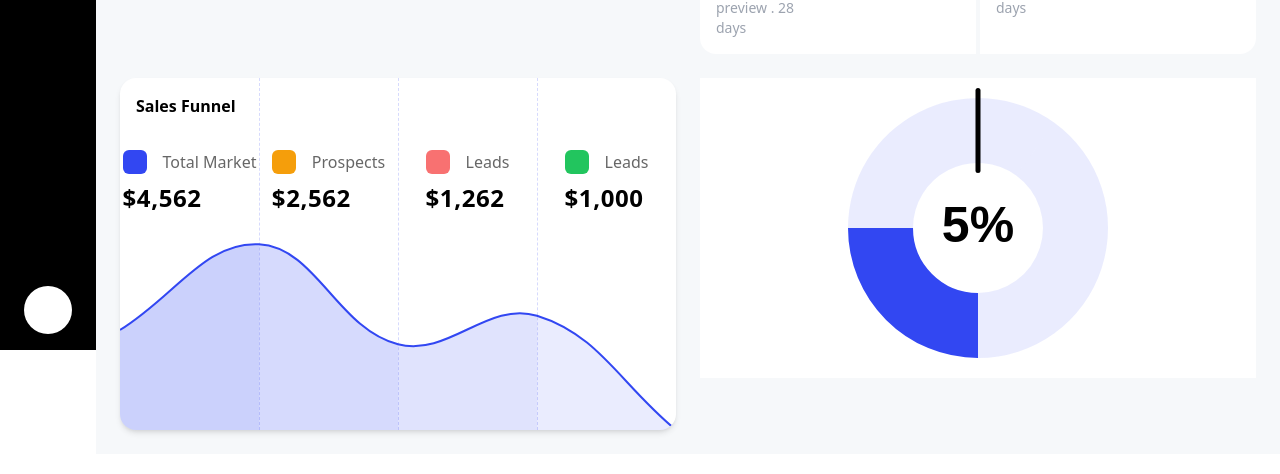
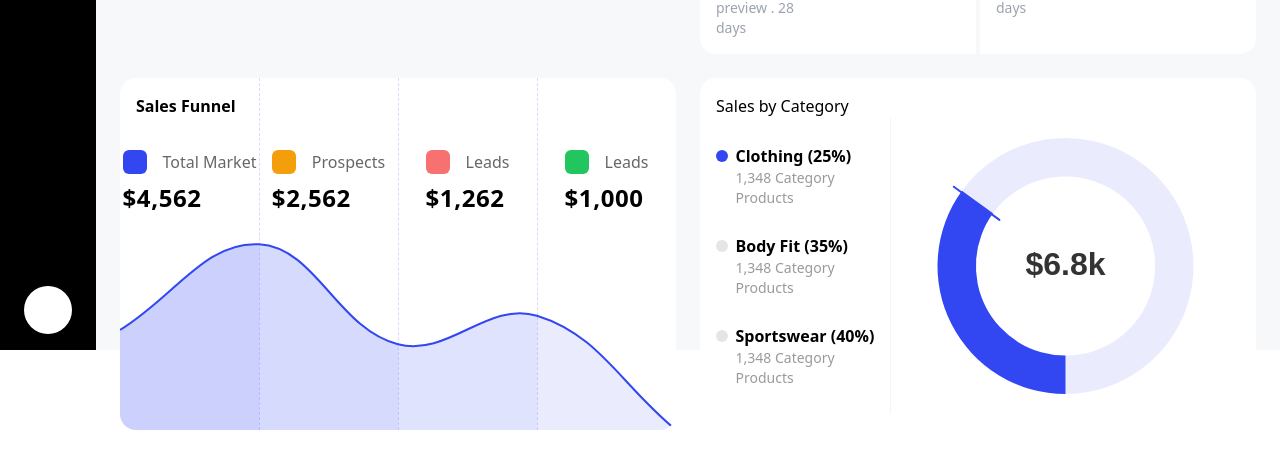
Before and after one commit to Sawanon/dashbard-demo, a React (Vite) app: page / in a window 1280 px wide. Shown: the part 450-924 px from the top of the page. Built offline with nearby package versions, Linux system fonts and the light colour scheme; some icons are missing.

Commit message:
update doghtnut chart

```diff
--- a/src/App.jsx
+++ b/src/App.jsx
@@ -8,10 +8,10 @@ import { PieChart } from "./components/PieChart";
 
 function App() {
   return (
-    <div className={`bg-blue-400 absolute inset-0`}>
+    <div className={`absolute inset-0 bg-[#F6F8FA]`}>
       <SideBar />
       {/* content */}
-      <div className={`h-[1200px] ml-24`}>
+      <div className={` ml-24`}>
         {/* header */}
         <div
           className={`bg-white h-24 flex items-center px-6 gap-6 sticky top-0 z-10`}
@@ -43,7 +43,7 @@ function App() {
             <Notification size={"24"} />
           </div>
         </div>
-        <div className={`bg-[#F6F8FA] grid grid-cols-2 p-6 gap-6`}>
+        <div className={` grid grid-cols-2 p-6 gap-6`}>
           <div className={`rounded-2xl bg-white p-4 h-[320px]`}>
             <Bar />
           </div>
@@ -90,7 +90,7 @@ function App() {
               }
             />
           </div>
-          <div className={`bg-white rounded-2xl relative overflow-hidden flex flex-col justify-between shadow-md`}>
+          <div className={`bg-white rounded-2xl relative overflow-hidden flex flex-col justify-between`}>
             <div className={`flex absolute inset-0`}>
               <div className={`w-1/4`}></div>
               <div className={`w-1/4 border-l border-dashed border-primary border-opacity-20`}></div>
@@ -156,8 +156,52 @@ function App() {
               <LineChartMultiBackground />
             </div>
           </div>
-          <div className={`bg-white h-[300px]`}>
-            <PieChart />
+          <div className={`bg-white flex flex-col rounded-2xl p-4`}>
+            <div>
+              Sales by Category
+            </div>
+            <div className={`flex flex-grow`}>
+              <div className={`w-2/6 flex flex-col border-r border-gray-100`}>
+                <div className={`flex-grow flex flex-col justify-evenly`}>
+                  <div className={`flex gap-2`}>
+                    <div className={`w-3 h-3 bg-primary rounded-full mt-[6px]`}></div>
+                    <div>
+                      <div className={`font-semibold`}>
+                        Clothing {`(25%)`}
+                      </div>
+                      <div className={`text-black text-opacity-40 text-sm`}>
+                        1,348 Category Products
+                      </div>
+                    </div>
+                  </div>
+                  <div className={`flex gap-2`}>
+                    <div className={`w-3 h-3 bg-black bg-opacity-10 rounded-full mt-[6px]`}></div>
+                    <div>
+                      <div className={`font-semibold`}>
+                        Body Fit {`(35%)`}
+                      </div>
+                      <div className={`text-black text-opacity-40 text-sm`}>
+                        1,348 Category Products
+                      </div>
+                    </div>
+                  </div>
+                  <div className={`flex gap-2`}>
+                    <div className={`w-3 h-3 bg-black bg-opacity-10 rounded-full mt-[6px]`}></div>
+                    <div>
+                      <div className={`font-semibold`}>
+                        Sportswear {`(40%)`}
+                      </div>
+                      <div className={`text-black text-opacity-40 text-sm`}>
+                        1,348 Category Products
+                      </div>
+                    </div>
+                  </div>
+                </div>
+              </div>
+              <div className={`w-4/6`}>
+                <PieChart />
+              </div>
+            </div>
           </div>
         </div>
       </div>
--- a/src/components/PieChart.jsx
+++ b/src/components/PieChart.jsx
@@ -18,19 +18,35 @@ export function PieChart() {
             const outerRadius = chart.getDatasetMeta(0).data[0].outerRadius
             const doughnutThickness = outerRadius - innerRadius
 
+            const pointerColor = options.pointerColor || 'black'
+            const pointerValue = options.pointerValue || 1
+            const pointerRadius = options.pointerRadius | 5
+            const angle = Math.PI / 180
 
-            ctx.font = 'bold 50px sans-serif'
-            ctx.fillStyle = 'black'
+            const sumArray = (arr) => {
+              return arr.reduce((acc, current) => acc + current, 0)
+            }
+
+            const dataPointArray = data.datasets[0].data.map((datapoint) => {
+              return datapoint
+            })
+
+            const totalSum = sumArray(dataPointArray)
+            const targetPointerRotation = pointerValue / totalSum * 360
+            console.log("🚀 ~ afterDatasetsDraw ~ targetPointerRotation:", targetPointerRotation)
+
+            ctx.font = '600 32px sans-serif'
+            ctx.fillStyle = 'rgba(0, 0, 0, 0.8)'
             ctx.textAlign = 'center'
             ctx.textBaseline = 'middle'
-            ctx.fillText('5%', xCenter, yCenter)
+            ctx.fillText(`$6.8k`, xCenter, yCenter)
 
             ctx.translate(xCenter, yCenter)
-            // ctx.rotate()
+            ctx.rotate(angle * targetPointerRotation)
 
             ctx.beginPath()
-            ctx.fillStyle = 'black'
-            ctx.roundRect(0 - 2.5, -outerRadius - 10, 5, doughnutThickness + 20, 5)
+            ctx.fillStyle = pointerColor
+            ctx.roundRect(0 - 2.5, -outerRadius - 10, 2, doughnutThickness + 20, pointerRadius)
             ctx.fill()
 
             ctx.restore()
@@ -47,6 +63,11 @@ export function PieChart() {
         plugins: {
           legend: {
             display: false,
+          },
+          doughnutPointer :{
+            pointerValue: 85,
+            pointerColor: '#3247F2',
+            pointerRadius: 5,
           }
         }
       }}
@@ -55,7 +76,7 @@ export function PieChart() {
         datasets: [
           {
             label: "",
-            data: [25, 35, 40],
+            data: [35, 25, 40],
             backgroundColor: [
               "rgba(50, 71, 242, 1)",
               "rgba(50, 71, 242, 0.1)",
@@ -66,6 +87,7 @@ export function PieChart() {
             //   "rgba(54, 162, 235, 1)",
             // ],
             borderWidth: 0,
+            cutout: '70%',
           },
         ],
       }}
```
